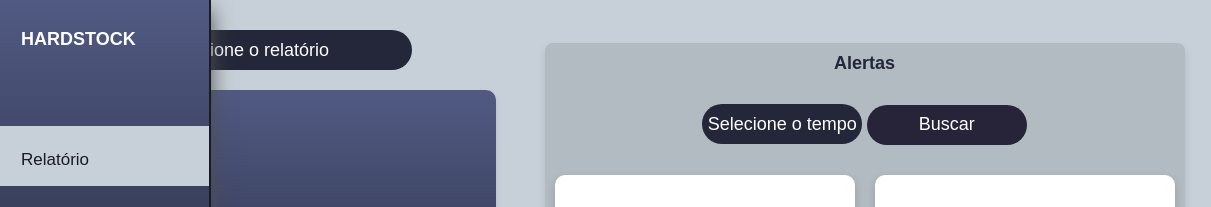
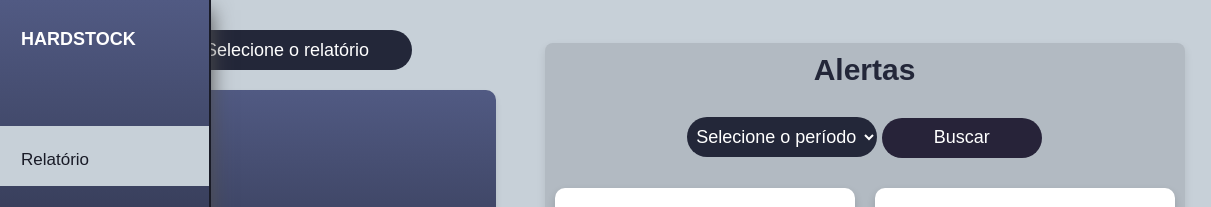
Before and after one commit to Grupo10-HardStock/Site-Institucional-HardStock, a website: page web-data-viz/public/html/dashboardGerente/dashboard_tempo.html in a window 1280 px wide. Shown: the top 207 px of the page, 69-1280 px from the left. Drawn offline with nearby package versions, Linux system fonts and the light colour scheme.

Commit message:
Ajustando seta do select

```diff
--- a/web-data-viz/public/html/dashboardGerente/dashboard_tempo.html
+++ b/web-data-viz/public/html/dashboardGerente/dashboard_tempo.html
@@ -21,7 +21,7 @@
 }
 
 #selecTempo {
-  text-align: justify;
+  text-align: center;
   background-color: #232739;
   color: white;
   font-size: large;
@@ -161,7 +161,7 @@
 }
 
 .alerta-titulo {
-  font-size: 18px;
+  font-size: 30px;
   font-weight: bold;
   color: #232739;
   text-align: center;
@@ -177,10 +177,11 @@
     border-radius: 50px;
     height: 40px;
     border: none;
-  appearance: none;
-  width: 160px;
+    appearance: auto; /* Mantém a seta padrão do navegador */
+    width: 190px;
     text-align: center;
 }
+
 
 #btnAtualizarGrafico {
   background-color: #272339;
@@ -330,7 +331,7 @@
         <p class="alerta-titulo">Alertas</p> <!-- Título acima do select -->
         <div class="seletor-e-buscar"> <!-- Container para manter o select e o botão na mesma linha -->
           <select id="selectGraf">
-            <option disabled selected value="#">Selecione o tempo</option>
+            <option disabled selected value="#">Selecione o período</option>
             <option value="1">Último Mês</option>
             <option value="3">Últimos 3 Meses</option>
             <option value="6">Últimos 6 Meses</option>
```
Lines whose indentation alone changed are shown as unchanged.
